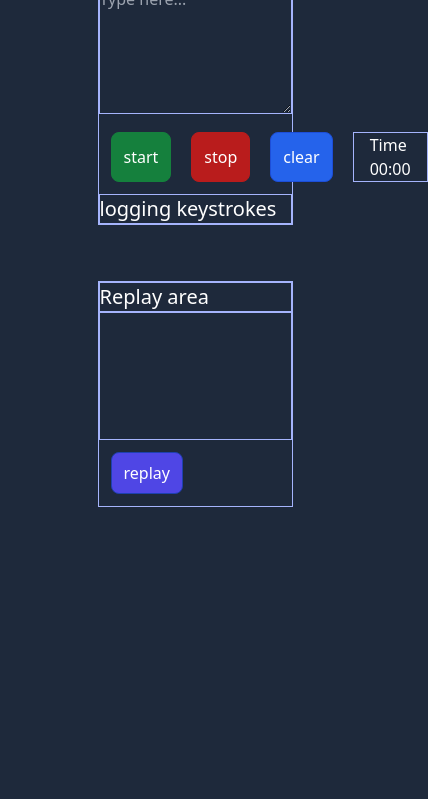
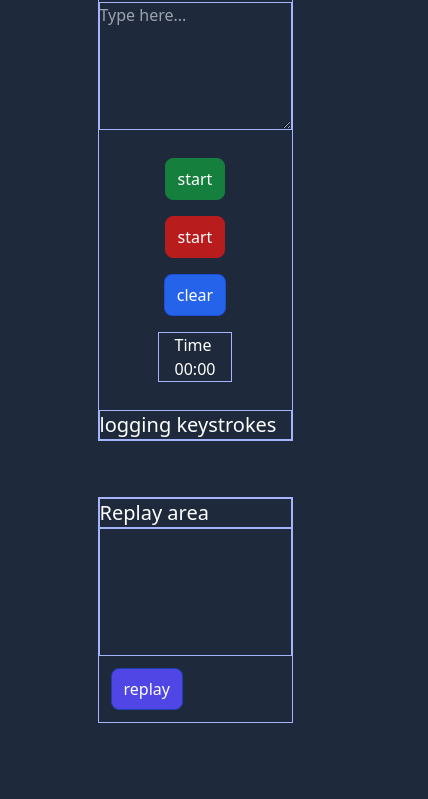
Before and after one commit to neonwatty/code-replay, a plain HTML site: page index.html in a window 390 px wide. Shown: the part 85-884 px from the top of the page, 428 px wide, since content can reach past the window. Drawn offline with nearby package versions, Linux system fonts and the light colour scheme.

Commit message:
restyling for mobile

```diff
--- a/index.html
+++ b/index.html
@@ -17,7 +17,7 @@
         class="flex flex-col md:flex-row items-center md:items-start space-y-14 md:space-y-0 mt-10 md:mt-20 justify-center mx-auto md:space-x-20"
       >
         <div
-          class="h-1/4 w-1/2 md:w-1/4 border border-slate-600 dark:border-indigo-300"
+          class="flex flex-col h-1/4 w-1/2 gap-4 border border-slate-600 dark:border-indigo-300"
         >
           <h2 class="text-xl border border-slate-600 dark:border-indigo-300">
             Keystroke Logger
@@ -29,27 +29,29 @@
             placeholder="Type here..."
             class="w-full h-32 dark:bg-slate-800 border border-slate-600 dark:border-indigo-300"
           ></textarea>
-          <div class="flex flex-row w-1/3 space-x-5 p-3">
+          <div
+            class="flex flex-col md:flex-row items-center mx-auto md:w-1/2 p-3 md:justify-center"
+          >
             <button
-              class="px-3 py-2 rounded-lg btn bg-green-700 border border-green-700 hover hover:bg-green-500 active:bg-green-500"
+              class="mb-4 md:mr-4 px-3 py-2 rounded-lg btn bg-green-700 border border-green-700 hover hover:bg-green-500 active:bg-green-500"
               id="record-start"
             >
               start
             </button>
             <button
-              class="px-3 py-2 rounded-lg btn bg-red-700 border border-red-700 hover hover:bg-red-500 active:bg-red-500"
+              class="mb-4 md:mr-4 px-3 py-2 rounded-lg btn bg-red-700 border border-red-700 hover hover:bg-red-500 active:bg-red-500"
               id="record-stop"
             >
-              stop
+              start
             </button>
             <button
-              class="px-3 py-2 rounded-lg btn bg-blue-600 border border-blue-700 hover hover:bg-blue-500"
+              class="mb-4 md:mr-4 px-3 py-2 rounded-lg btn bg-blue-600 border border-blue-700 hover hover:bg-blue-500"
               id="record-clear"
             >
               clear
             </button>
             <div
-              class="border border-slate-600 dark:border-indigo-300 px-4"
+              class="border border-slate-600 dark:border-indigo-300 px-4 md:mb-4"
               id="timer-display-id"
             >
               <h1>Time</h1>
@@ -73,7 +75,7 @@
           ></div>
           <div class="flex flex-row w-1/3 space-x-5 p-3">
             <button
-              class="btn px-3 py-2 rounded-lg hover hover:bg-indigo-500 bg-indigo-600 border border-blue-800"
+              class="btn px-3 md:px-1 py-2 md:py-1 rounded-lg md:rounded-sm hover hover:bg-indigo-500 bg-indigo-600 border border-blue-800"
               id="replayBtn"
             >
               replay
```
